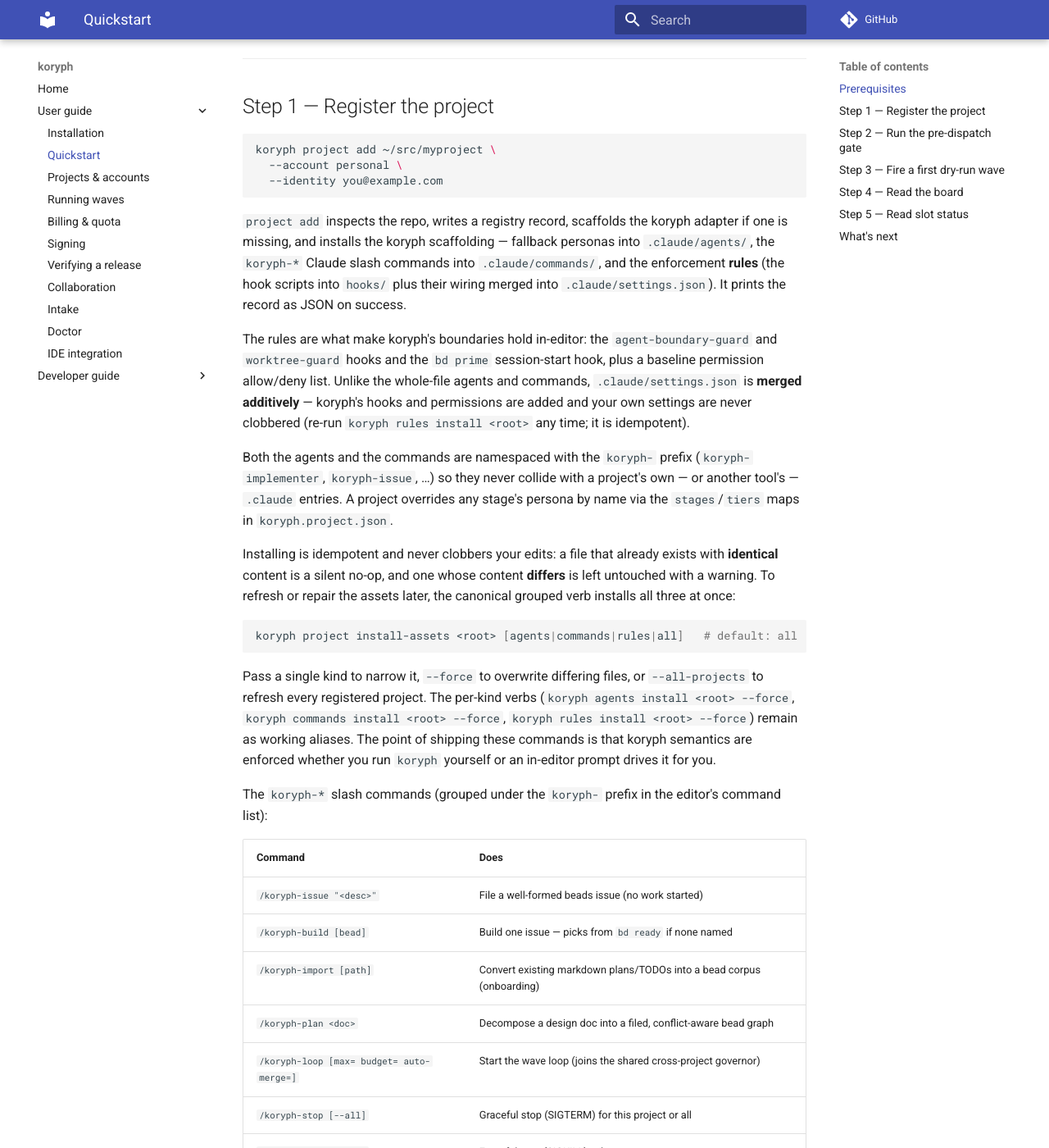
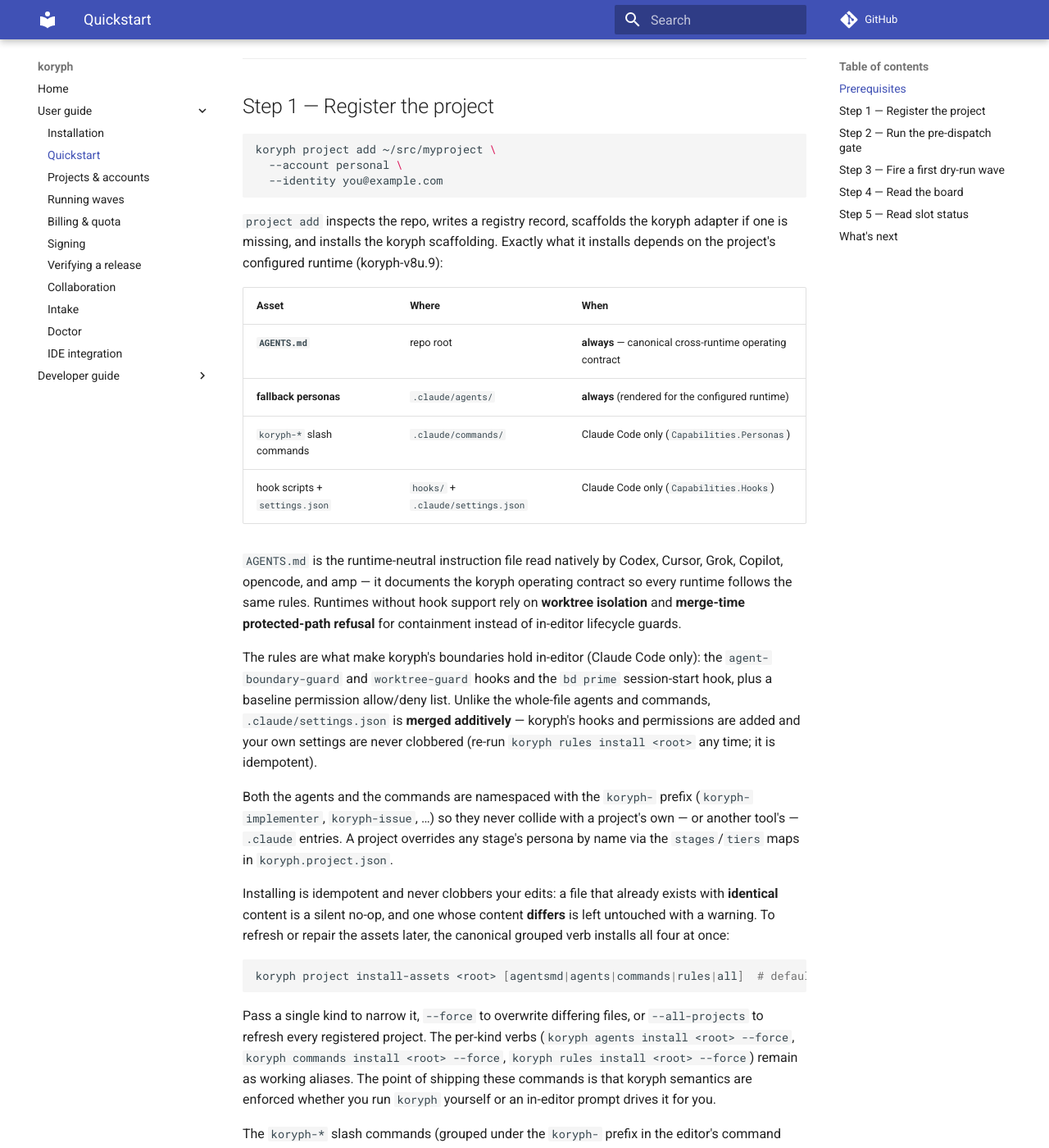
Before and after one commit to koryph/koryph, an MkDocs documentation site: the page built from docs/user-guide/quickstart.md, in a window 1280 px wide and 1400 px high, scrolled down 428 px. Shown: the whole window at 82% size. Built offline with MkDocs 1.6.1 and Material for MkDocs 9.7.7, drawn with Linux system fonts in a browser that asks for light colours; comment, search, counter and statistics services are not loaded.

Commit message:
docs(user-guide): update quickstart for AGENTS.md + capability-gated installers
Document the four-asset project add install set (AGENTS.md always,
commands/rules Claude-only), the containment model table (hooks vs.
worktree-isolation + merge-gate), and the new agentsmd target in the
project install-assets command reference.

Co-Authored-By: Claude Sonnet 4.6 <noreply@anthropic.com>
Signed-off-by: Marshall Cody McCain <cody@mccain.family>

````diff
--- a/docs/user-guide/quickstart.md
+++ b/docs/user-guide/quickstart.md
@@ -25,13 +25,22 @@ koryph project add ~/src/myproject \
 ```
 
 `project add` inspects the repo, writes a registry record, scaffolds the
-koryph adapter if one is missing, and installs the koryph scaffolding —
-fallback personas into `.claude/agents/`, the `koryph-*` Claude slash commands
-into `.claude/commands/`, and the enforcement **rules** (the hook scripts into
-`hooks/` plus their wiring merged into `.claude/settings.json`). It prints the
-record as JSON on success.
+koryph adapter if one is missing, and installs the koryph scaffolding. Exactly
+what it installs depends on the project's configured runtime (koryph-v8u.9):
 
-The rules are what make koryph's boundaries hold in-editor: the
+| Asset | Where | When |
+|---|---|---|
+| **`AGENTS.md`** | repo root | **always** — canonical cross-runtime operating contract |
+| **fallback personas** | `.claude/agents/` | **always** (rendered for the configured runtime) |
+| `koryph-*` slash commands | `.claude/commands/` | Claude Code only (`Capabilities.Personas`) |
+| hook scripts + `settings.json` | `hooks/` + `.claude/settings.json` | Claude Code only (`Capabilities.Hooks`) |
+
+`AGENTS.md` is the runtime-neutral instruction file read natively by Codex, Cursor, Grok,
+Copilot, opencode, and amp — it documents the koryph operating contract so every runtime
+follows the same rules. Runtimes without hook support rely on **worktree isolation** and
+**merge-time protected-path refusal** for containment instead of in-editor lifecycle guards.
+
+The rules are what make koryph's boundaries hold in-editor (Claude Code only): the
 `agent-boundary-guard` and `worktree-guard` hooks and the `bd prime`
 session-start hook, plus a baseline permission allow/deny list. Unlike the
 whole-file agents and commands, `.claude/settings.json` is **merged
@@ -48,10 +57,10 @@ stage's persona by name via the `stages`/`tiers` maps in
 Installing is idempotent and never clobbers your edits: a file that already
 exists with **identical** content is a silent no-op, and one whose content
 **differs** is left untouched with a warning. To refresh or repair the assets
-later, the canonical grouped verb installs all three at once:
+later, the canonical grouped verb installs all four at once:
 
 ```sh
-koryph project install-assets <root> [agents|commands|rules|all]   # default: all
+koryph project install-assets <root> [agentsmd|agents|commands|rules|all]  # default: all
 ```
 
 Pass a single kind to narrow it, `--force` to overwrite differing files, or
````
